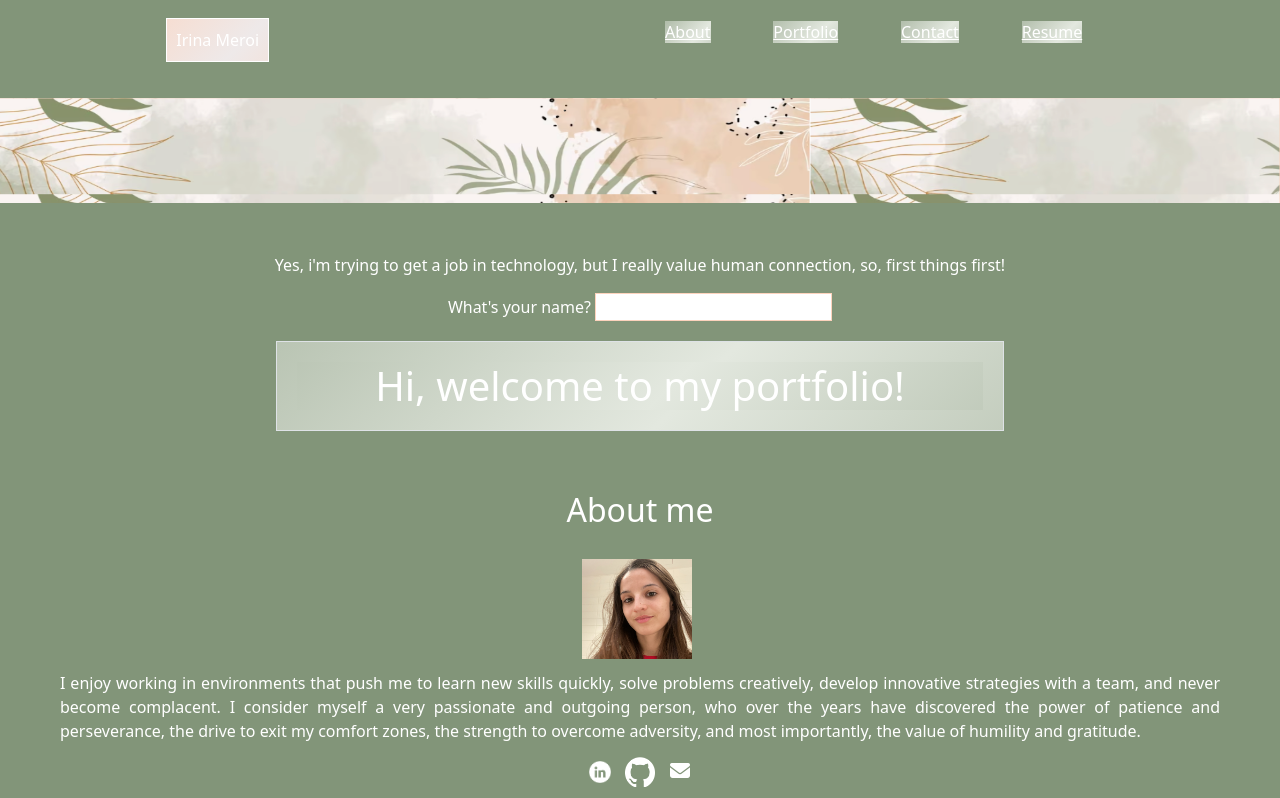
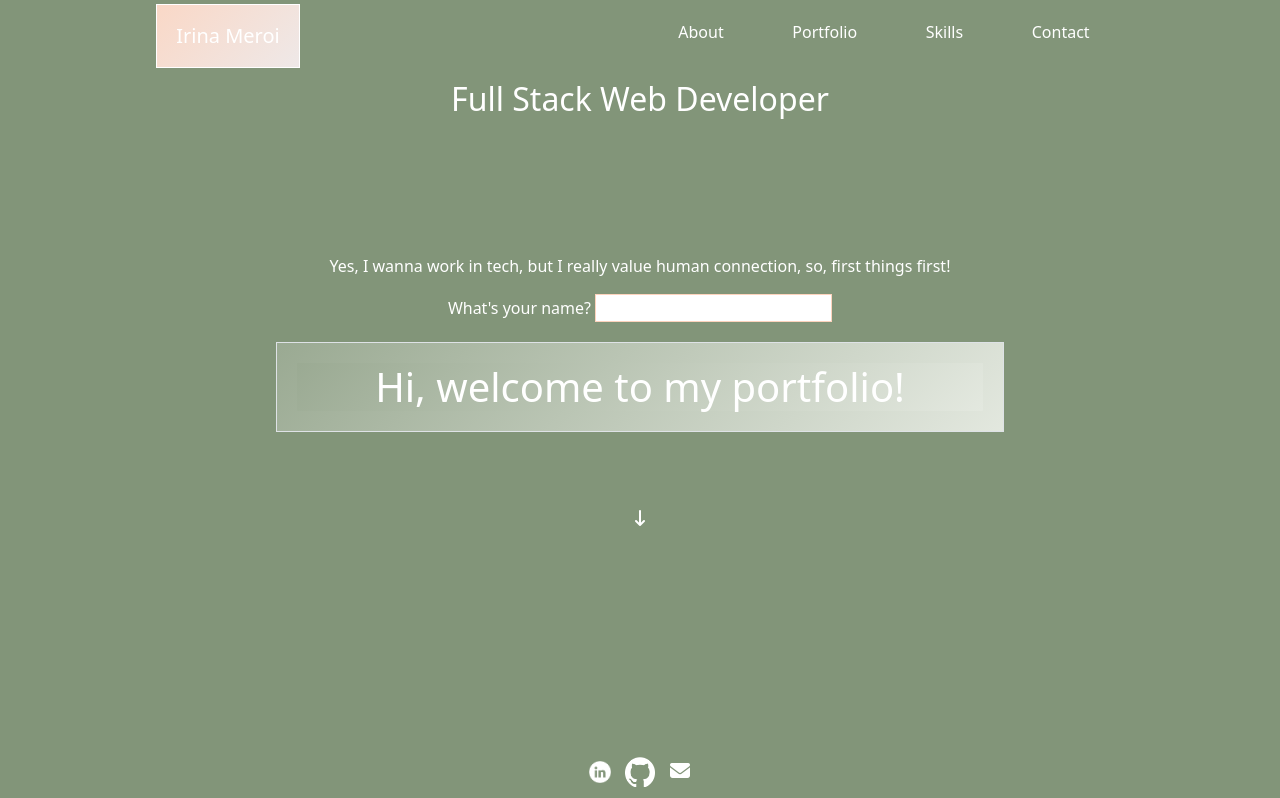
Before and after one commit to irimeroi/irina-meroi-portfolio, a React (Vite) app: page / in a window 1280 px wide. Shown: the top 798 px of the page. Built offline with nearby package versions, Linux system fonts and the light colour scheme.

Commit message:
fixed navbar

```diff
--- a/src/App.css
+++ b/src/App.css
@@ -8,12 +8,20 @@
 * {
   background-color: var(--green);
   color: white;
+  margin: 0;
 }
 
 /* navigation bar */
 nav {
   min-height: 10vh;
+  /* position: fixed; */
+  top: 0;
+  width: 100%;
 }
+
+/* body {
+  padding-top: 60px;
+} */
 
 .nav-links {
   width: 40%;
@@ -30,15 +38,20 @@ li {
 }
 
 .nav-btns {
-  background: linear-gradient(-45deg, var(--green), var(--green2), var(--green), var(--green2));
-  background-size: 400% 400%;
-  animation: gradient 10s ease infinite;
   color: white;
+  text-decoration: none;
+}
+
+.nav-btns:hover {
+  color: var(--pink);
+  font-size: 20px;
+  transition: all 500ms;
 }
 
 #main-btn {
   border: solid 1px white;
-  padding: 0.7%;
+  font-size: 20px;
+  padding: 1.5%;
   background: linear-gradient(-45deg, var(--pink), var(--pink2), var(--pink), var(--pink2));
   background-size: 400% 400%;
   animation: gradient 10s ease infinite;
@@ -58,36 +71,38 @@ li {
   }
 }
 
-/* about me section */
-#mypic {
-  display: inline-block;
-  width: 150px;
-  /* width: 15%; */
-  height: 150px;
-  padding-top: 10px;
-}
-
-#backgr-pic {
-  display: inline-block;
-  background-size: cover;
-  background-position: center;
-  width: 89%;
-  height: 150px;
-  padding-top: 10px;
+/* herosection */
+#main-sec {
+  height: 100vh;
 }
 
 #add-name-form {
   width: 100%;
-  padding-top: 50px;
+  padding-top: 10%;
 }
 
 #input-name {
   border: 1px solid var(--pink);
   background-color: white;
+  color: var(--pink);
+}
+
+/* about me section */
+#mypic {
+  display: block;
+  width: 150px;
+  height: 150px;
+  margin: 3% auto;
+  text-align: center;
+  border-radius: 30%;
+}
+
+#about {
+  height: 100vh;
 }
 
 .about-me {
-  margin: 30px 60px;
+  margin: 0 10%;
   text-align: justify;
 }
 
@@ -104,6 +119,11 @@ li {
   margin: 2% 7%;
 }
 
+#portfolio {
+  height: 100vh;
+
+}
+
 .images {
   width: 100vw;
 }
@@ -114,6 +134,11 @@ li {
 
 div.carousel-indicators {
   background: rgba(0, 0, 0, 0);
+}
+
+/* Skills section */
+#skills {
+  height: 100vh;
 }
 
 /* Contact me */
@@ -144,17 +169,6 @@ footer {
 
 /* 460 */
 @media all and (max-width: 531px) {
-  #mypic {
-    width: 110px;
-    height: 110px;
-    margin: 1% 40%;
-  }
-
-  #backgr-pic {
-    width: 100%;
-    height: 100px;
-  }
-
   .nav-links {
     position: absolute;
     display: block;
@@ -172,6 +186,8 @@ footer {
 
   .nav-btns:hover {
     color: var(--pink);
+    font-size: 25px;
+    transition: all 500ms;
   }
 
   .bars-icon {
@@ -180,14 +196,4 @@ footer {
 }
 
 @media screen and (min-width: 532px) and (max-width: 1363px) {
-  #mypic {
-    width: 110px;
-    height: 110px;
-    margin: 1% 45%;
-  }
-
-  #backgr-pic {
-    width: 100%;
-    height: 115px;
-  }
 }
--- a/src/pages/home/ContactMe.jsx
+++ b/src/pages/home/ContactMe.jsx
@@ -33,7 +33,7 @@ function ContactInfo() {
       }
 
     return (
-        <Form noValidate validated={validated} onSubmit={handleSubmit} >
+        <Form noValidate validated={validated} onSubmit={handleSubmit} id="contact" >
             <Form.Group className="pt-2" controlId="exampleForm.ControlInput1">
                 <Form.Label className='pt-4'>Name</Form.Label>
                 <Form.Control type="text" placeholder="Your name here" name="name" required />
--- a/src/pages/home/Footer.jsx
+++ b/src/pages/home/Footer.jsx
@@ -3,7 +3,7 @@ function Footer() {
         <footer className="footer fixed-bottom mt-5 text-center">
             <a href="https://www.linkedin.com/in/irina-meroi-385bbb245/"><img src="assets/logos/Linkedin.png" alt="LinkedIn" className="icon" /></a>
             <a href="https://github.com/irimeroi"><img src="assets/logos/github-mark-white.png" alt="Github" className="icon" /></a>
-            <a href="mailto:irimeroi7@gmail.com"><i class="fa-sharp fa-solid fa-envelope fa-lg icon"></i></a>
+            <a href="mailto:irimeroi7@gmail.com"><i className="fa-sharp fa-solid fa-envelope fa-lg icon"></i></a>
         </footer>
     )
 }
--- a/src/pages/home/HeroSection.jsx
+++ b/src/pages/home/HeroSection.jsx
@@ -16,13 +16,12 @@ function HeroSection() {
 
     return (
         <main>
-            <div className="d-flex flex-wrap pt-2">
-                <img id="backgr-pic" src="assets/images/background.png" />
-            </div>
+            <section id="main-sec">
+                <h2 className="text-center">Full Stack Web Developer</h2>
                 <form id="add-name-form">
                     <div>
                         <div>
-                        <p className="text-center">Yes, i'm trying to get a job in technology, but I really value human connection, so, first things first!</p>
+                            <p className="text-center">Yes, I wanna work in tech, but I really value human connection, so, first things first!</p>
                             <p className="text-center"><label>What's your name? <input id="input-name" onChange={handleUserTyping} type="text" name="name" /></label></p>
                         </div>
                         <div className="border-name border">
@@ -30,14 +29,17 @@ function HeroSection() {
                                 (<h1 className="border-name text-center" >Hi {name}, welcome to my portfolio!</h1>) :
                                 (<h1 className="border-name text-center" >Hi, welcome to my portfolio!</h1>)}
                         </div>
-
                     </div>
                 </form>
-            <div className="about-me" >
+                <i className="fa-solid fa-arrow-down-long d-flex justify-content-center p-5"></i>
+            </section>
+            <section id="about">
+                <div className="about-me">
                     <h2 className="text-center">About me</h2>
                     <img id="mypic" src="assets/images/im.png" />
-                <p>I enjoy working in environments that push me to learn new skills quickly, solve problems creatively, develop innovative strategies with a team, and never become complacent. I consider myself a very passionate and outgoing person, who over the years have discovered the power of patience and perseverance, the drive to exit my comfort zones, the strength to overcome adversity, and most importantly, the value of humility and gratitude.</p>
+                    <p className="mw-75">I enjoy working in environments that push me to learn new skills quickly, solve problems creatively, develop innovative strategies with a team, and never become complacent. I consider myself a very passionate and outgoing person, who over the years have discovered the power of patience and perseverance, the drive to exit my comfort zones, the strength to overcome adversity, and most importantly, the value of humility and gratitude.</p>
                 </div>
+            </section>
         </main>
     )
 }
--- a/src/pages/home/Navbar.jsx
+++ b/src/pages/home/Navbar.jsx
@@ -1,22 +1,3 @@
-// import { useState, useEffect } from "react";
-// import { Link } from "react-scroll";
-
-// function Navbar(props) {
-//     const { setCurrentPage } = props;
-//     return (
-//         <nav className='d-inline'>
-//             <div className='d-flex justify-content-around flex-wrap'>
-//                 <button id='main-btn' onClick={() => setCurrentPage('herosection')}>Irina Meroi</button>
-//                 <button className="nav-btn border" onClick={() => setCurrentPage('portfolio')}>Portfolio</button>
-//                 <button className="nav-btn border" onClick={() => setCurrentPage('contactme')}>Contact Me</button>
-//                 <button className="nav-btn border" onClick={() => setCurrentPage('resume')}>Resume</button>
-//             </div>
-//         </nav>
-//     );
-// }
-
-// export default Navbar;
-
 import React, {useState} from 'react';
 
 function Navbar() {
@@ -25,14 +6,14 @@ function Navbar() {
     return (
         <div>
             <nav className="d-flex justify-content-around align-items-center">
-                <div id="main-btn" className="name">Irina Meroi</div>
+                <h1 id="main-btn" className="name">Irina Meroi</h1>
                 <ul className="nav-links d-flex justify-content-around" style={{ transform: display ? "translateX(0px)" : ""}}>
-                    <li><a className="nav-btns">About</a></li>
-                    <li><a className="nav-btns">Portfolio</a></li>
-                    <li><a className="nav-btns">Contact</a></li>
-                    <li><a className="nav-btns">Resume</a></li>
+                    <li><a href="/#about" className="nav-btns">About</a></li>
+                    <li><a href="/#portfolio" className="nav-btns">Portfolio</a></li>
+                    <li><a href="/#skills" className="nav-btns">Skills</a></li>
+                    <li><a href="/#contact" className="nav-btns">Contact</a></li>
                 </ul>
-                <i class="fa-solid fa-bars bars-icon" onClick={() => setDisplay(!display)} ></i>
+                <i className="fa-solid fa-bars bars-icon" onClick={() => setDisplay(!display)} ></i>
             </nav>
         </div>
 
--- a/src/pages/home/Portfolio.jsx
+++ b/src/pages/home/Portfolio.jsx
@@ -9,7 +9,7 @@ function Portfolio() {
     };
 
     return (
-        <div>
+        <div id="portfolio">
             <h2 className='d-flex justify-content-center'>Click on the slide to view all my projects!</h2>
             <Carousel id='carousel' activeIndex={index} onSelect={handleSelect}>
                 <Carousel.Item>
--- a/src/pages/home/Resume.jsx
+++ b/src/pages/home/Resume.jsx
@@ -1,6 +1,6 @@
 function Resume() {
     return (
-        <section>
+        <section id="skills">
             <div className='p-5 d-flex justify-content-around flex-wrap'>
                 <div className='p-3 border'>
                     <h2><u>Front-end Proficiencies</u></h2>
--- a/src/pages/home/homescreen/index.jsx
+++ b/src/pages/home/homescreen/index.jsx
@@ -8,8 +8,8 @@ export default function Home() {
         <>
             <HeroSection />
             <Portfolio />
+            <Resume />
             <ContactMe />
-            <Resume />
         </>
     );
 }
```
Lines whose indentation alone changed are shown as unchanged.
